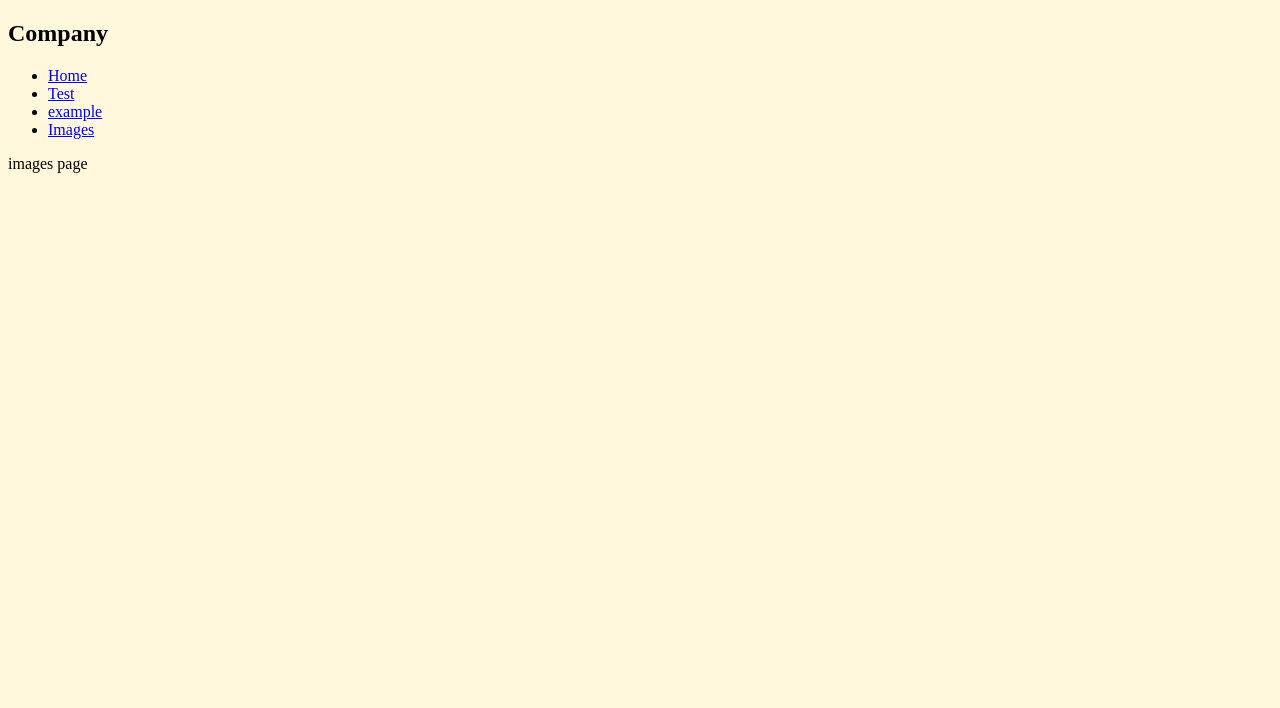
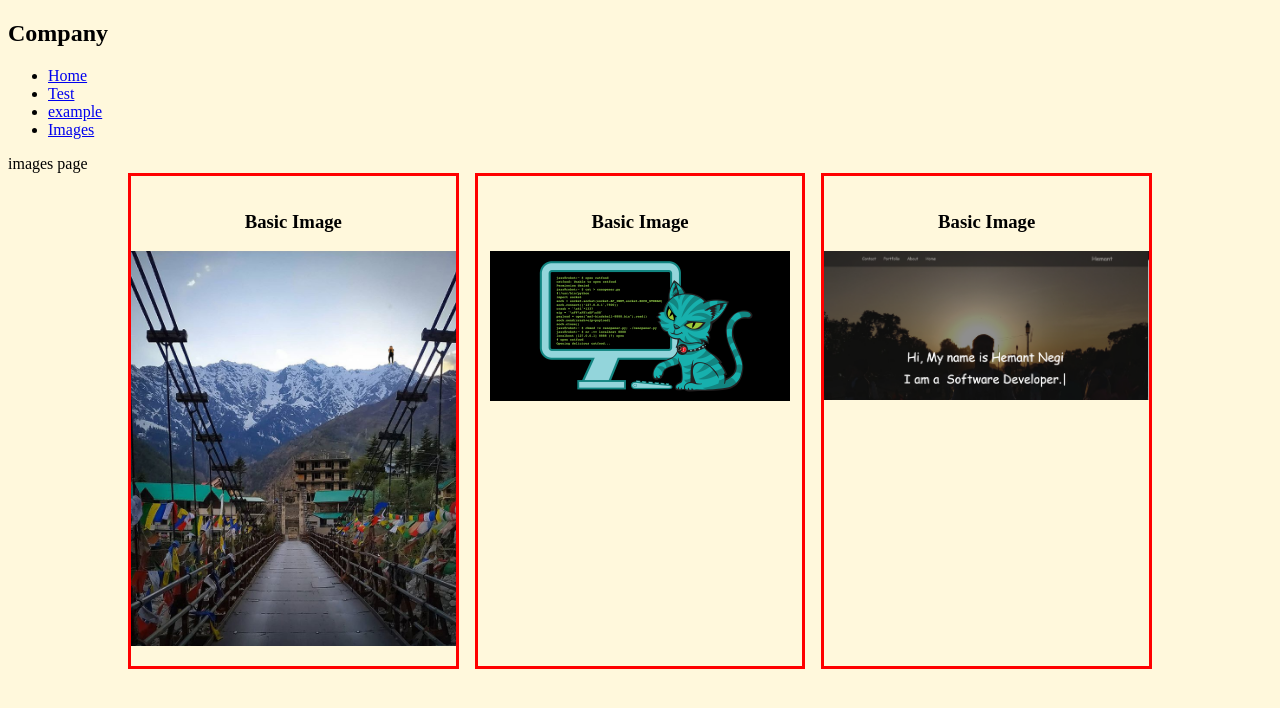
Before and after one commit to nhemnt/gatsby-practice, a Gatsby site: page /images in a window 1280 px wide. Built offline with nearby package versions, Linux system fonts and the light colour scheme; Gatsby itself is replaced by a stand-in of ours.

Commit message:
use image query to get images || fixed - fluid

```diff
--- a/package.json
+++ b/package.json
@@ -20,7 +20,8 @@
     "gatsby-source-filesystem": "^2.1.46",
     "gatsby-transformer-sharp": "^2.3.13",
     "react": "^16.12.0",
-    "react-dom": "^16.12.0"
+    "react-dom": "^16.12.0",
+    "styled-components": "^5.0.0"
   },
   "devDependencies": {
     "prettier": "^1.19.1"
--- /dev/null
+++ b/src/examples/Images.js
@@ -0,0 +1,66 @@
+import React from 'react'
+import { graphql, useStaticQuery } from 'gatsby';
+import styled from 'styled-components';
+import Image from 'gatsby-image';
+
+import img from '../images/155569320517245233.jpg'
+
+const getImages = graphql`
+  {
+    fixed: file(relativePath: {eq: "coder-cat-2.png"}) {
+      childImageSharp {
+        fixed(width: 300, height: 150) {
+          ...GatsbyImageSharpFixed
+        }
+      }
+    }
+    fluid: file(relativePath: {eq: "hemant-negi.png"}) {
+      childImageSharp {
+        fluid {
+          ...GatsbyImageSharpFluid
+        }
+      }
+    }
+}`
+const Images = () => {
+  const data = useStaticQuery(getImages);
+
+  return (
+    <Wrapper>
+      <article>
+        <h3>basic image</h3>
+        <img src={img} className="basic"/>
+      </article>
+      <article>
+        <h3>basic image</h3>
+        <Image fixed= {data.fixed.childImageSharp.fixed}/>
+      </article>
+      <article>
+        <h3>basic image</h3>
+        <Image fluid= {data.fluid.childImageSharp.fluid}/>
+      </article>
+
+    </Wrapper>
+  )
+}
+
+const Wrapper = styled.section`
+text-align:center;
+text-transform: capitalize;
+width: 80vw;
+margin: 0 auto 10rem auto;
+.basic{
+  width:100%;
+}
+article{
+  border: 3px solid red;
+  padding: 1rem 0;
+}
+
+@media (min-width: 992px){
+  display: grid;
+  grid-template-columns: 1fr 1fr 1fr;
+  grid-column-gap: 1rem;
+}
+`
+export default Images
--- a/src/pages/images.js
+++ b/src/pages/images.js
@@ -1,11 +1,12 @@
 import React from 'react'
 
 import Layout from '../component/Layout';
-
+import Images from '../examples/Images'
 const images = () => {
   return (
     <Layout>
       images page
+      <Images />
     </Layout>
   )
 }
```
